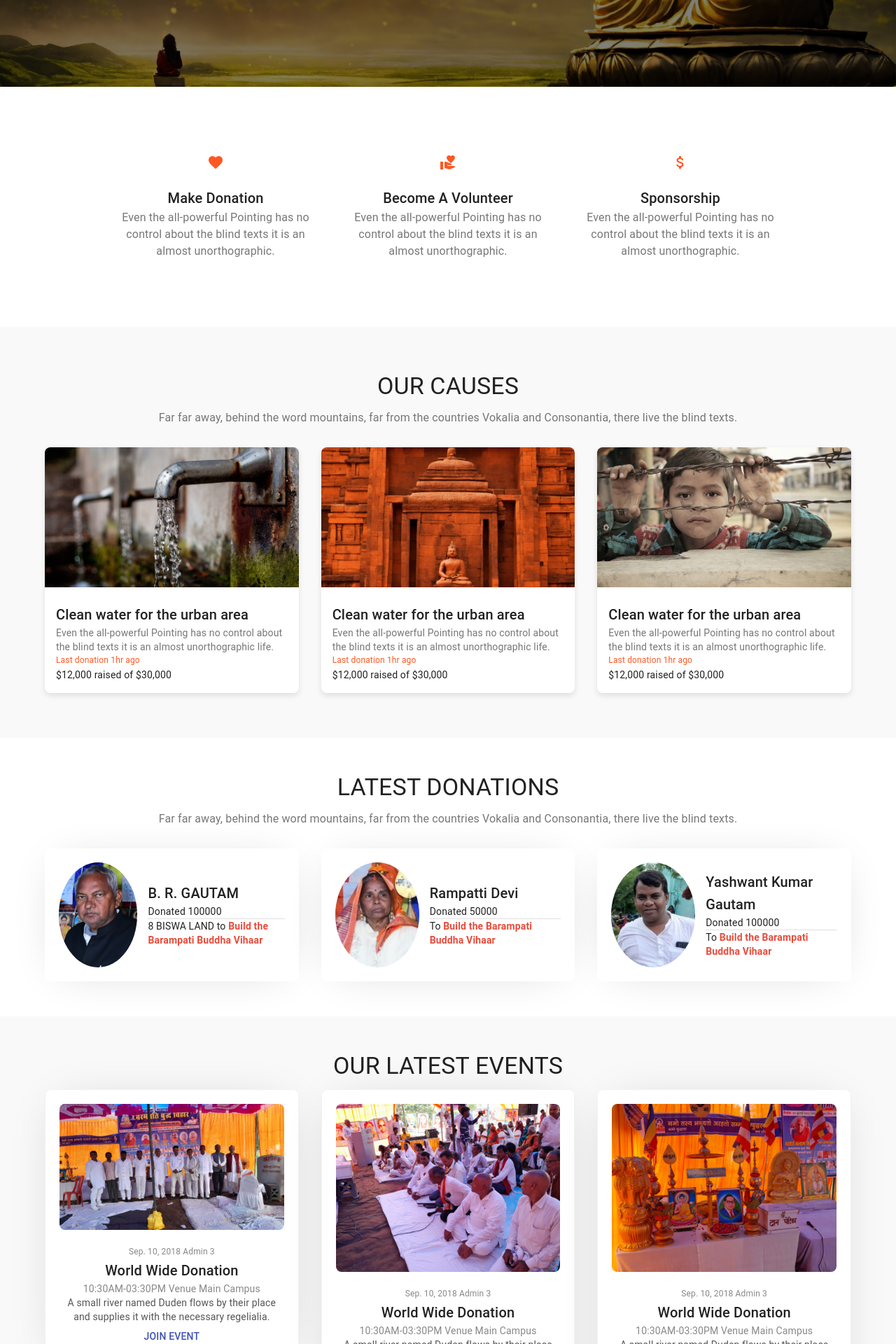
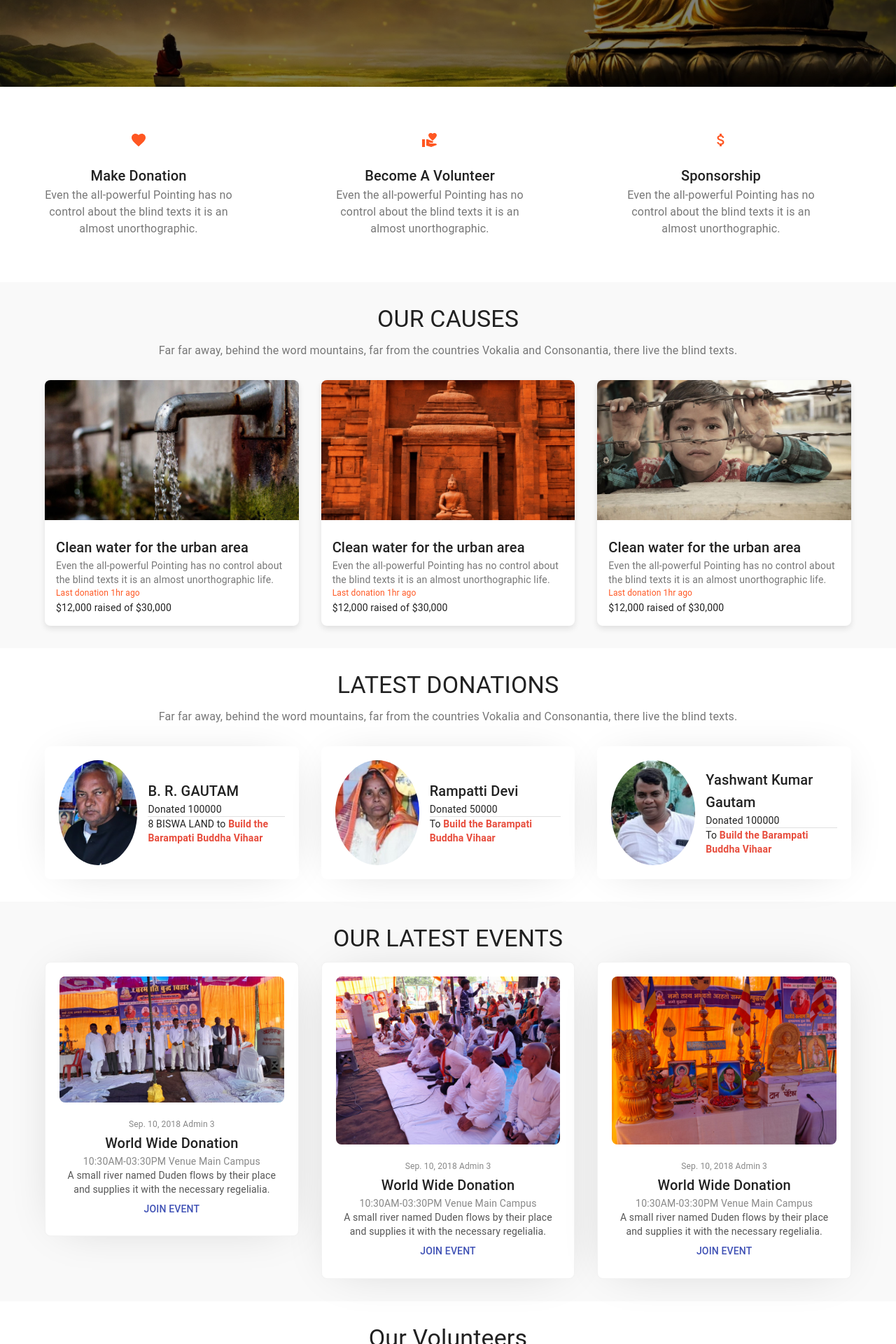
Before and after one commit to deepankargautam/buddha-vihar, a React (Create React App) app: page / in a window 1280 px wide. Shown: the part 500-2420 px from the top of the page at 70% size. Built offline with nearby package versions, Linux system fonts and the light colour scheme.

Commit message:
reponsive

```diff
--- a/src/components/Home.js
+++ b/src/components/Home.js
@@ -1,21 +1,21 @@
 import React from 'react';
-import { Container, Typography, Box, Button, Grid, Divider } from '@mui/material';
+import { Container, Typography, Box, Button, Grid, Divider, useMediaQuery, useTheme } from '@mui/material';
 import { Link } from 'react-router-dom';
 import FavoriteIcon from '@mui/icons-material/Favorite';
 import VolunteerActivismIcon from '@mui/icons-material/VolunteerActivism';
 import AttachMoneyIcon from '@mui/icons-material/AttachMoney';
 import './Home.css';
-// import "" from './path-to-your-image/image.png'; // Adjust the path accordingly
-// import "" from './path-to-your-image/image.png'; // Adjust the path accordingly
 
 const Home = () => {
+    const theme = useTheme();
+    const isSmallScreen = useMediaQuery(theme.breakpoints.down('sm'));
 
     return (
         <>
-   <div className="home-container" style={{ backgroundImage: 'url(/buddha-1.jpg)', backgroundSize: 'cover', backgroundPosition: 'center', height: '70vh', display: 'flex', alignItems: 'center', justifyContent: 'center' }}>
-        <Box className="home-overlay" style={{ backgroundColor: 'rgba(0, 0, 0, 0.5)', padding: '2rem', borderRadius: '8px', textAlign: 'center' }}>
+            <div className="home-container" style={{ backgroundImage: 'url(/buddha-1.jpg)', backgroundSize: 'cover', backgroundPosition: 'center', height: isSmallScreen ? '50vh' : '70vh', display: 'flex', alignItems: 'center', justifyContent: 'center' }}>
+                <Box className="home-overlay" style={{ backgroundColor: 'rgba(0, 0, 0, 0.5)', padding: '2rem', borderRadius: '8px', textAlign: 'center', width: isSmallScreen ? '90%' : 'auto' }}>
                     <Container>
-                <Typography variant="h3" component="h1" gutterBottom className="home-title" style={{ color: '#fff', fontWeight: 'bold' }}>
+                        <Typography variant="h3" component="h1" gutterBottom className="home-title" style={{ color: '#fff', fontWeight: 'bold', fontSize: isSmallScreen ? '2rem' : '3rem' }}>
                             Help Build the Barampati Buddha Vihaar
                         </Typography>
                         <Typography variant="h6" component="h2" gutterBottom className="home-subtitle" style={{ color: '#ddd', marginBottom: '2rem' }}>
@@ -44,7 +44,9 @@ const Home = () => {
                 </Box>
             </div>
 
-            <div className="info-section">
+            <div className="info-section" style={{ padding: isSmallScreen ? '1rem' : '2rem' }}>
+                <Grid container spacing={4}>
+                    <Grid item xs={12} md={4}>
                         <div className="info-card">
                             <FavoriteIcon className="info-icon" />
                             <Typography variant="h6" component="h3" className="info-title">
@@ -54,6 +56,8 @@ const Home = () => {
                                 Even the all-powerful Pointing has no control about the blind texts it is an almost unorthographic.
                             </Typography>
                         </div>
+                    </Grid>
+                    <Grid item xs={12} md={4}>
                         <div className="info-card">
                             <VolunteerActivismIcon className="info-icon" />
                             <Typography variant="h6" component="h3" className="info-title">
@@ -63,6 +67,8 @@ const Home = () => {
                                 Even the all-powerful Pointing has no control about the blind texts it is an almost unorthographic.
                             </Typography>
                         </div>
+                    </Grid>
+                    <Grid item xs={12} md={4}>
                         <div className="info-card">
                             <AttachMoneyIcon className="info-icon" />
                             <Typography variant="h6" component="h3" className="info-title">
@@ -72,13 +78,16 @@ const Home = () => {
                                 Even the all-powerful Pointing has no control about the blind texts it is an almost unorthographic.
                             </Typography>
                         </div>
+                    </Grid>
+                </Grid>
             </div>
-            <div className="causes-section">
+
+            <div className="causes-section" style={{ padding: isSmallScreen ? '1rem' : '2rem' }}>
                 <Container>
                     <Typography variant="h4" component="h2" gutterBottom className="causes-title">
                         OUR CAUSES
                     </Typography>
-                    <Typography variant="body1" component="p" className="causes-subtitle" sx={{marginBottom:"30px"}}>
+                    <Typography variant="body1" component="p" className="causes-subtitle" sx={{ marginBottom: "30px" }}>
                         Far far away, behind the word mountains, far from the countries Vokalia and Consonantia, there live the blind texts.
                     </Typography>
                     <Grid container spacing={4} className="causes-grid">
@@ -142,59 +151,51 @@ const Home = () => {
                     </Grid>
                 </Container>
             </div>
-            <div className="donations-section">
+
+            <div className="donations-section" style={{ padding: isSmallScreen ? '1rem' : '2rem' }}>
                 <Container>
                     <Typography variant="h4" component="h2" gutterBottom className="donations-title">
                         LATEST DONATIONS
                     </Typography>
-                    <Typography variant="body1" component="p" className="donations-subtitle" sx={{marginBottom:"30px"}}>
+                    <Typography variant="body1" component="p" className="donations-subtitle" sx={{ marginBottom: "30px" }}>
                         Far far away, behind the word mountains, far from the countries Vokalia and Consonantia, there live the blind texts.
                     </Typography>
                     <Grid container spacing={4} className="donations-grid">
                         <Grid item xs={12} md={4} >
-                            <div className="donation-card"  style={{  boxShadow: "0px 3px 66px -24px rgba(0, 0, 0, 0.2)" }}>
+                            <div className="donation-card" style={{ boxShadow: "0px 3px 66px -24px rgba(0, 0, 0, 0.2)" }}>
                                 <img src={"donar-1.jpeg"} alt="Donor" className="donation-image" />
                                 <div className="donation-content">
                                     <Typography variant="h6" component="h3" className="donor-name">
                                         B. R. GAUTAM
                                     </Typography>
-                                    {/* <Typography variant="body2" component="p" className="donation-time">
-                                        Donated Just now
-                                    </Typography> */}
                                     <Typography variant="body2" component="p" className="donation-amount">
-                                        Donated 100000  <Divider/> 8 BISWA LAND to <span className="donation-cause">Build the Barampati Buddha Vihaar</span>
+                                        Donated 100000  <Divider /> 8 BISWA LAND to <span className="donation-cause">Build the Barampati Buddha Vihaar</span>
                                     </Typography>
                                 </div>
                             </div>
                         </Grid>
                         <Grid item xs={12} md={4}>
-                            <div className="donation-card" style={{  boxShadow: "0px 3px 66px -24px rgba(0, 0, 0, 0.2)" }}>
+                            <div className="donation-card" style={{ boxShadow: "0px 3px 66px -24px rgba(0, 0, 0, 0.2)" }}>
                                 <img src={"donar-2.jpeg"} alt="Donor" className="donation-image" />
                                 <div className="donation-content">
                                     <Typography variant="h6" component="h3" className="donor-name">
                                         Rampatti Devi
                                     </Typography>
-                                    {/* <Typography variant="body2" component="p" className="donation-time">
-                                        Donated Just now
-                                    </Typography> */}
                                     <Typography variant="body2" component="p" className="donation-amount">
-                                        Donated 50000  <Divider/>To <span className="donation-cause">Build the Barampati Buddha Vihaar</span>
+                                        Donated 50000  <Divider />To <span className="donation-cause">Build the Barampati Buddha Vihaar</span>
                                     </Typography>
                                 </div>
                             </div>
                         </Grid>
                         <Grid item xs={12} md={4}>
-                            <div className="donation-card" style={{  boxShadow: "0px 3px 66px -24px rgba(0, 0, 0, 0.2)" }}>
+                            <div className="donation-card" style={{ boxShadow: "0px 3px 66px -24px rgba(0, 0, 0, 0.2)" }}>
                                 <img src={"donar-3.jpeg"} alt="Donor" className="donation-image" />
                                 <div className="donation-content">
                                     <Typography variant="h6" component="h3" className="donor-name">
                                         Yashwant Kumar Gautam
                                     </Typography>
-                                    {/* <Typography variant="body2" component="p" className="donation-time">
-                                        Donated Just now
-                                    </Typography> */}
                                     <Typography variant="body2" component="p" className="donation-amount">
-                                        Donated 100000  <Divider/> To <span className="donation-cause">Build the Barampati Buddha Vihaar</span>
+                                        Donated 100000  <Divider /> To <span className="donation-cause">Build the Barampati Buddha Vihaar</span>
                                     </Typography>
                                 </div>
                             </div>
@@ -202,7 +203,8 @@ const Home = () => {
                     </Grid>
                 </Container>
             </div>
-            <div className="events-section">
+
+            <div className="events-section" style={{ padding: isSmallScreen ? '1rem' : '2rem' }}>
                 <Container>
                     <Typography variant="h4" component="h2" gutterBottom className="events-title">
                         OUR LATEST EVENTS
@@ -257,7 +259,7 @@ const Home = () => {
                                 <img src={"/event-3.jpeg"} alt="Event" className="event-image" />
                                 <div className="event-content">
                                     <Typography variant="caption" component="p" className="event-date">
-                                    Sep. 10, 2018   Admin   3
+                                        Sep. 10, 2018   Admin 3
                                     </Typography>
                                     <Typography variant="h6" component="h3" className="event-title">
                                         World Wide Donation
@@ -277,7 +279,8 @@ const Home = () => {
                     </Grid>
                 </Container>
             </div>
-        <div className="volunteer-section">
+
+            <div className="volunteer-section" style={{ padding: isSmallScreen ? '1rem' : '2rem' }}>
                 <Container>
                     <Typography variant="h4" component="h2" gutterBottom className="volunteer-title">
                         Our Volunteers
```
Lines whose indentation alone changed are shown as unchanged.
